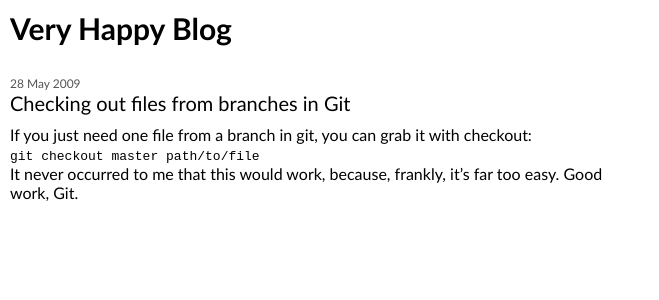
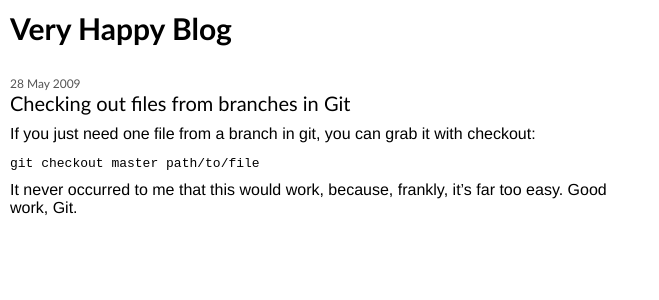
Before and after one commit to veryhappythings/veryhappythings.github.com, a Jekyll site: the page built from _posts/2009-05-28-checking-out-files-from-branches-in-git.markdown, in a window 1280 px wide. Shown: the top 300 px of the page, without its empty margins (0-659 px from the left). Built offline with Jekyll 4.4.1, drawn with Linux system fonts in a browser that asks for light colours; Markdown is read by kramdown in place of the engine named in the settings.

Commit message:
Maybe helvetica.

```diff
--- a/css/screen.css
+++ b/css/screen.css
@@ -42,6 +42,10 @@
     margin-top: 10px;
 }
 
+#post_body p {
+    margin-bottom: 10px;
+    font-family: helvetica;
+}
 .date {
     font-size: 12px;
     color: #555;
```
